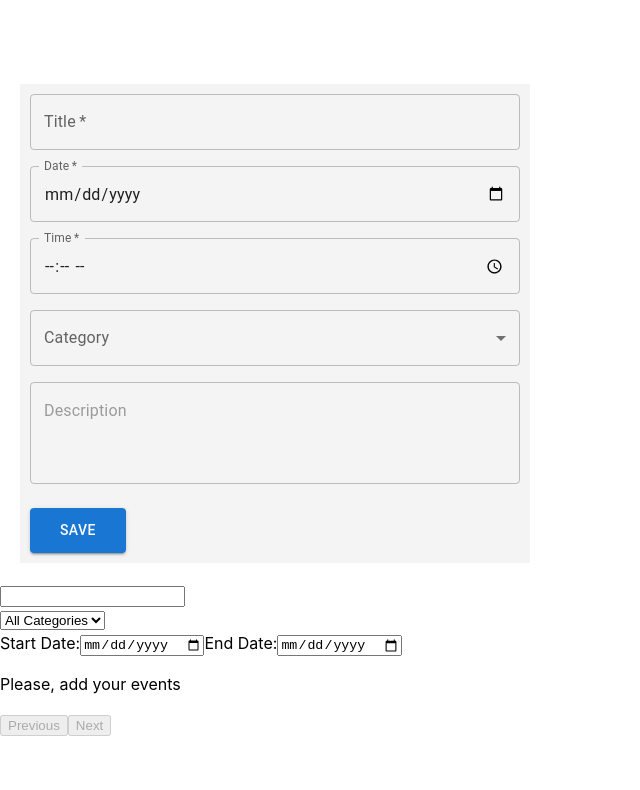
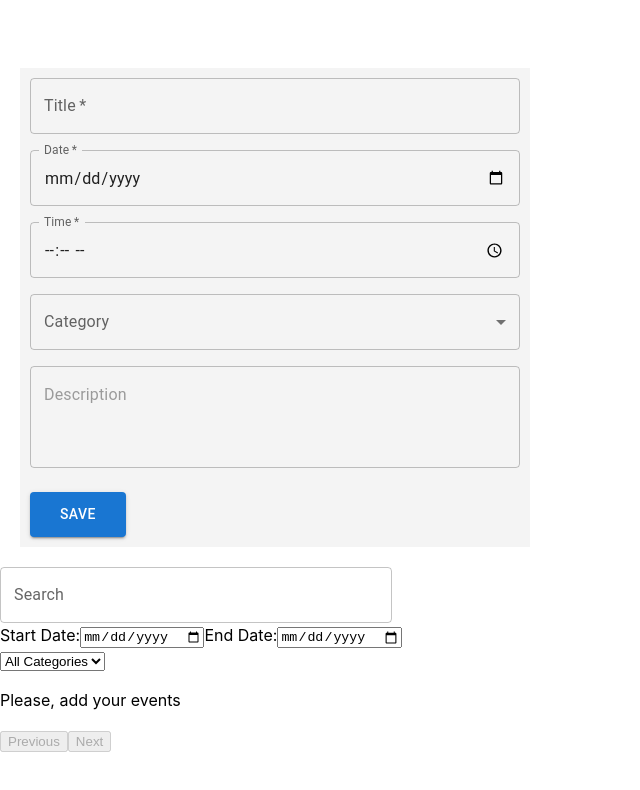
Before and after one commit to MyroslavaRohoza/Event-Scheduler, a React (Vite) app: page / in a window 1280 px wide. Shown: the top 790 px of the page, without its empty margins (0-640 px from the left). Built offline with nearby package versions, Linux system fonts and the light colour scheme.

Commit message:
update filter

```diff
--- a/src/components/App/App.tsx
+++ b/src/components/App/App.tsx
@@ -1,15 +1,16 @@
+import { CategoryFilter } from "../CategoryFilter/CategoryFilter.tsx";
 import EventFilter from "../EventFilter/EventFilter.tsx";
 import EventForm from "../EventForm/EventForm.tsx";
 import PaginatedEventsList from "../PaginatedEventsList/PaginatedEventsList.tsx";
 import SearchBar from "../SearchBar/SearchBar.tsx";
 
 const App = () => {
-
   return (
     <div>
       <EventForm />
       <SearchBar />
       <EventFilter />
+      <CategoryFilter />
       <PaginatedEventsList />
     </div>
   );
--- /dev/null
+++ b/src/components/CategoryFilter/CategoryFilter.tsx
@@ -0,0 +1,22 @@
+import { handleEventAction } from "../../utils/eventsUtils.ts";
+import { useDispatch } from "react-redux";
+import { setCategoryFilter } from "../../state/filter/filterSlice.ts";
+import { categories } from "../../utils/eventConstants.ts";
+
+export const CategoryFilter = () => {
+  const dispatch = useDispatch();
+  return (
+    <select
+      onChange={(evt) =>
+        handleEventAction(dispatch, setCategoryFilter, evt.target.value)
+      }
+    >
+      <option value="all">All Categories</option>
+      {categories.map((category) => (
+        <option key={category.value} value={category.value}>
+          {category.label}
+        </option>
+      ))}
+    </select>
+  );
+};
--- a/src/components/EventFilter/EventFilter.tsx
+++ b/src/components/EventFilter/EventFilter.tsx
@@ -1,55 +1,28 @@
 import { useDispatch, useSelector } from "react-redux";
-import { categories } from "../../utils/eventConstants.ts";
 import { handleEventAction } from "../../utils/eventsUtils.ts";
-import { useState } from "react";
 import { selectDateRange } from "../../state/filter/filterSelectors.ts";
-import { setCategoryFilter, setDateFilter } from "../../state/filter/filterSlice.ts";
+import { setDateFilter } from "../../state/filter/filterSlice.ts";
 
 const EventFilter = () => {
   const dispatch = useDispatch();
   const dateRange = useSelector(selectDateRange);
 
-  const [localDateRange, setLocalDateRange] = useState({
-    startDate: dateRange.startDate || "",
-    endDate: dateRange.endDate || "",
-  });
-
   const handleDateChange = (evt: React.ChangeEvent<HTMLInputElement>) => {
     const { name, value } = evt.target;
-    setLocalDateRange((prev) => ({
-      ...prev,
+    handleEventAction(dispatch, setDateFilter, {
+      ...dateRange,
       [name]: value,
-    }));
-
-    const updatedRange = {
-      ...localDateRange,
-      [name]: value,
-    };
-    handleEventAction(dispatch, setDateFilter, updatedRange);
+    });
   };
 
   return (
-    <div>
-      <select
-        onChange={(evt) =>
-          handleEventAction(dispatch, setCategoryFilter, evt.target.value)
-        }
-      >
-        <option value="all">All Categories</option>
-        {categories.map((category) => (
-          <option key={category.value} value={category.value}>
-            {category.label}
-          </option>
-        ))}
-      </select>
-
     <div>
       <label>
         Start Date:
         <input
           type="date"
           name="startDate"
-            value={localDateRange.startDate || ""}
+          value={dateRange.startDate || ""}
           onChange={handleDateChange}
         />
       </label>
@@ -58,11 +31,10 @@ const EventFilter = () => {
         <input
           type="date"
           name="endDate"
-            value={localDateRange.endDate || ""}
+          value={dateRange.endDate || ""}
           onChange={handleDateChange}
         />
       </label>
-      </div>
     </div>
   );
 };
--- a/src/components/SearchBar/SearchBar.tsx
+++ b/src/components/SearchBar/SearchBar.tsx
@@ -2,18 +2,22 @@ import { useDispatch, useSelector } from "react-redux";
 import { handleEventAction } from "../../utils/eventsUtils.ts";
 import { selectTitleEvent } from "../../state/filter/filterSelectors.ts";
 import { filterChange } from "../../state/filter/filterSlice.ts";
+import { TextField } from "@mui/material";
 
 const SearchBar = () => {
   const title = useSelector(selectTitleEvent);
   const dispatch = useDispatch();
+
   return (
     <div>
-      <input
-        type="text"
+      <TextField
         value={title}
         onChange={(evt) =>
           handleEventAction(dispatch, filterChange, evt.target.value)
         }
+        label="Search"
+        variant="outlined"
+        sx={{ width: "40%" }}
       />
     </div>
   );
```
Also changed, not shown: src/components/CategoryFilter/categoryFilter.module.css (added). Lines whose indentation alone changed are shown as unchanged.
